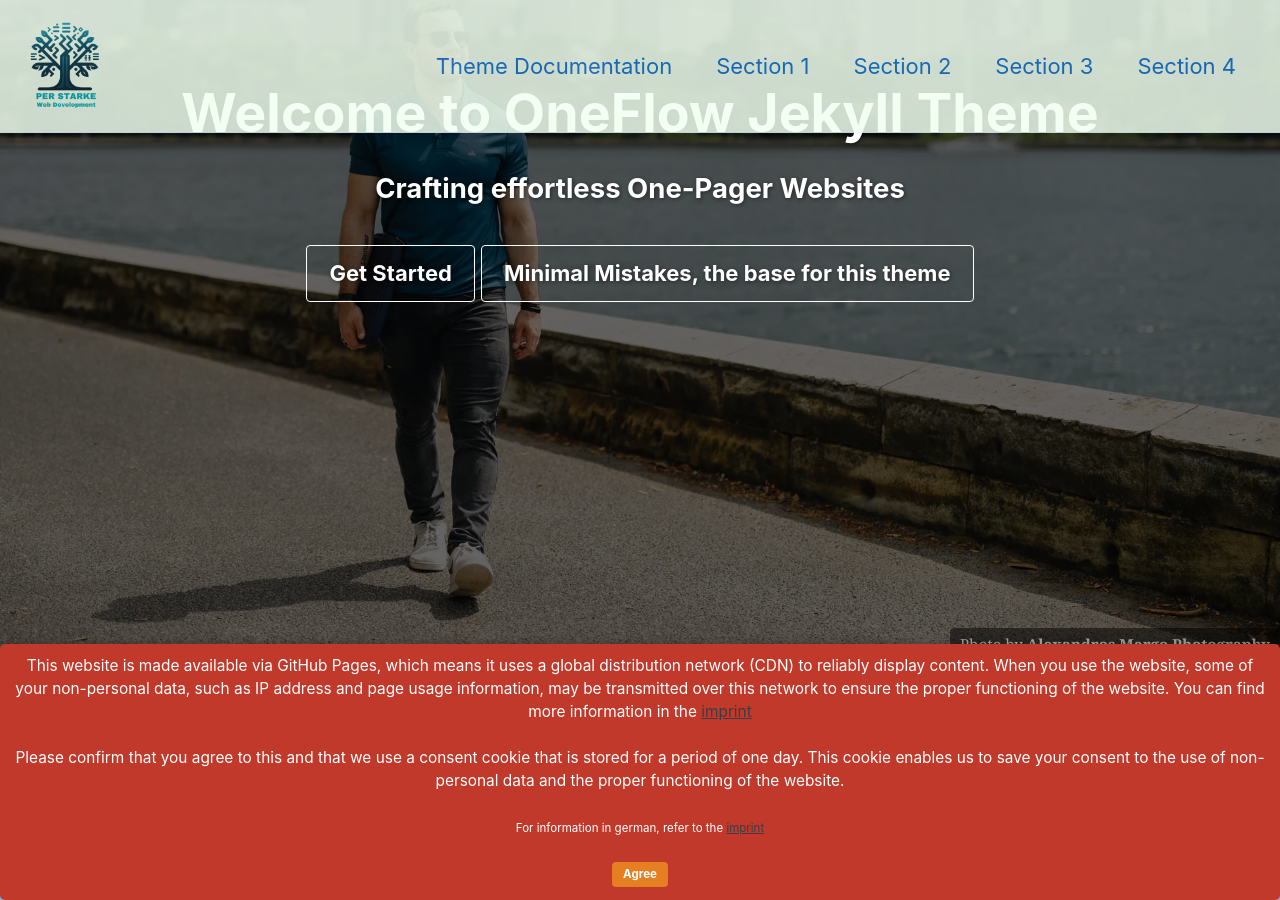
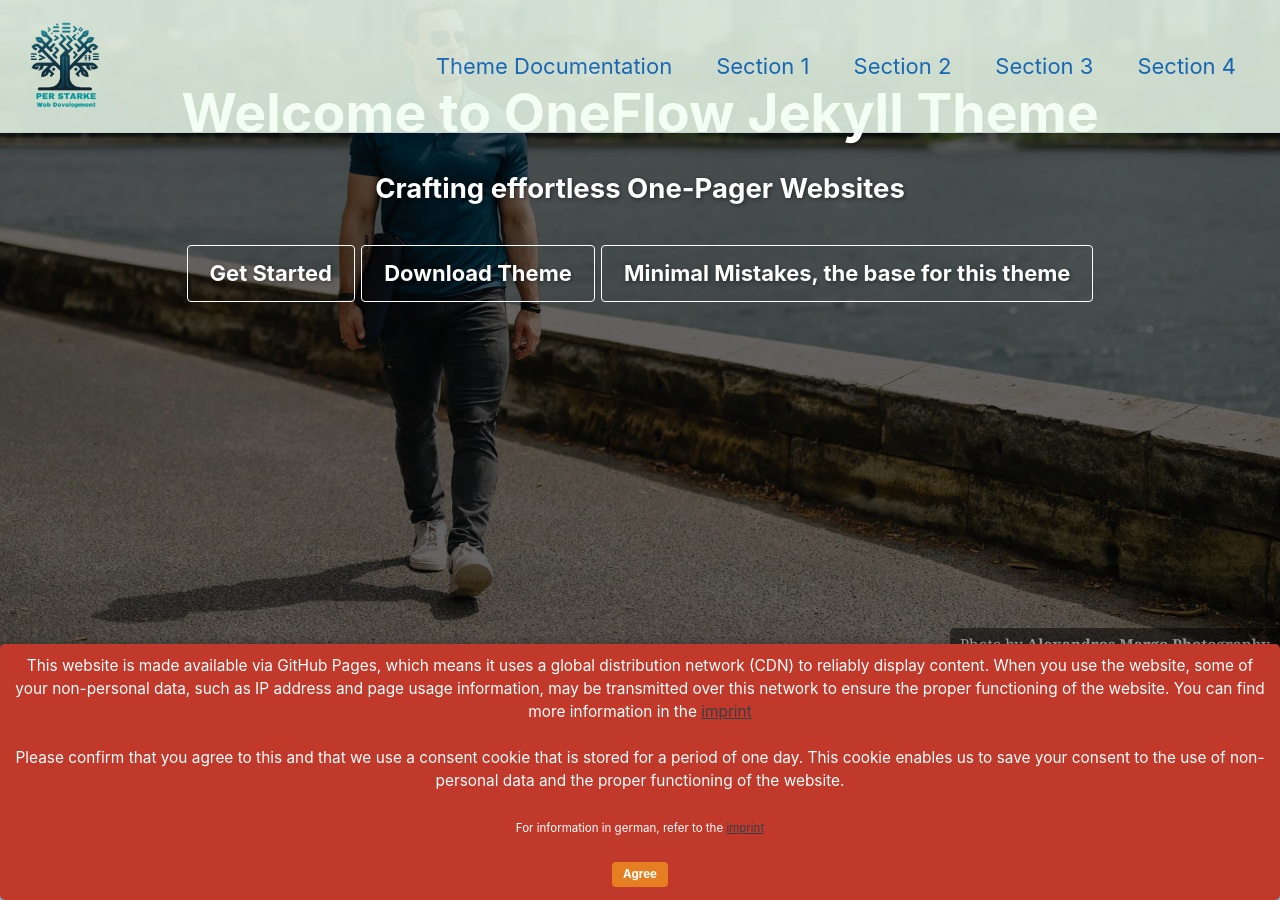
Before and after one commit to perstarke-webdev/oneflow-jekyll-theme, a Jekyll site: the page built from _pages/index.html, in a window 1280 px wide and 900 px high, scrolled down 372 px. Built offline with Jekyll 4.4.1, drawn with Linux system fonts in a browser that asks for light colours; cached includes are drawn as plain includes.

Commit message:
theme as zip download

```diff
--- a/_pages/index.html
+++ b/_pages/index.html
@@ -13,6 +13,9 @@ header:
         - label: "Get Started"
           url: https://github.com/perstarke-webdev/oneflow-jekyll-theme?tab=readme-ov-file#oneflow-jekyll-theme
           blank: true
+        - label: "Download Theme"
+          url: /theme-download/oneflow-jekyll-theme.zip/
+          blank: false
         - label: "Minimal Mistakes, the base for this theme"
           url: https://github.com/mmistakes/minimal-mistakes
           blank: true
```
Also changed, not shown: README.md (+2 -0 lines), 1 other file.
